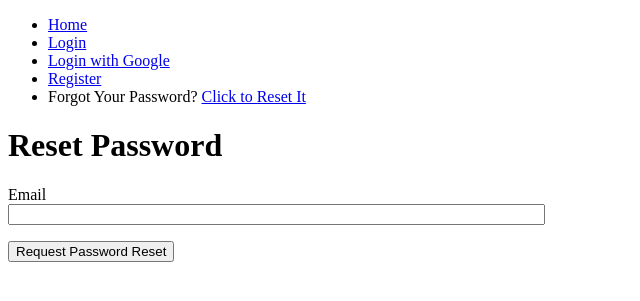
After one commit to Struanjh/booking-app, a Flask app: page /reset_password_request in a window 1280 px wide. The commit adds this page. Shown: the top 301 px of the page, without its empty margins (0-640 px from the left). Run offline with Flask 3, Linux system fonts and the light colour scheme; some libraries are stand-ins or nearby versions.

Commit message:
Password rest and email sending features

```diff
--- a/app/forms.py
+++ b/app/forms.py
@@ -32,3 +32,13 @@ class UserProfileForm(FlaskForm):
     last_name = StringField('Last Name', validators=[DataRequired()])
     email = StringField('Email', validators=[DataRequired(), Email()])
     edit_submit = SubmitField('Edit Profile')
+
+class ResetPasswordRequestForm(FlaskForm):
+    email = StringField('Email', validators=[DataRequired(), Email()])
+    submit = SubmitField('Request Password Reset')
+
+class ResetPasswordForm(FlaskForm):
+    password = PasswordField('Password', validators=[DataRequired()])
+    confirm_password = PasswordField(
+        'Confirm Password', validators=[DataRequired(), EqualTo('password')])
+    submit = SubmitField('Reset Password')
--- a/app/routes.py
+++ b/app/routes.py
@@ -7,7 +7,8 @@ from flask import render_template, flash, redirect, url_for, request, jsonify, c
 from flask_login import current_user, login_user, logout_user, login_required
 from werkzeug.urls import url_parse
 from app import app, db
-from app.forms import LoginForm, RegisterForm, UserProfileForm
+from app.email import send_password_reset_email
+from app.forms import LoginForm, RegisterForm, UserProfileForm, ResetPasswordRequestForm, ResetPasswordForm
 from app.models import User, Role, EnglishClasses
 
 @app.route('/')
@@ -284,3 +285,34 @@ def oauth2_callback(provider):
     userInfo = getUserDetails()
     updateDB()
     return redirect(url_for('home'))
+
+
+@app.route('/reset_password_request', methods=['GET', 'POST'])
+def reset_password_request():
+    if current_user.is_authenticated:
+        return redirect(url_for('home'))
+    form = ResetPasswordRequestForm()
+    if form.validate_on_submit():
+        user = User.query.filter_by(email=form.email.data).first()
+        if user:
+            send_password_reset_email(user)
+        flash('Check your email for the instructions to reset your password')
+        return redirect(url_for('login'))
+    return render_template('reset_password_request.html',
+                           title='Reset Password', form=form)
+
+@app.route('/reset_password/<token>', methods=['GET', 'POST'])
+def reset_password(token):
+    if current_user.is_authenticated:
+        return redirect(url_for('home'))
+    ##Static method so can be called directly from the class
+    user = User.verify_reset_password_token(token)
+    if not user:
+        return redirect(url_for('home'))
+    form = ResetPasswordForm()
+    if form.validate_on_submit():
+        user.set_password(form.password.data)
+        db.session.commit()
+        flash('Your password has been reset. Please login with your new password')
+        return redirect(url_for('login'))
+    return render_template('reset_password.html', form=form)
--- a/app/templates/base.html
+++ b/app/templates/base.html
@@ -20,6 +20,10 @@
                 <a class="btn btn-primary" href="{{ url_for('oauth2_authorize', provider='google') }}">Login with Google</a>
             </li>
             <li><a href="{{ url_for('register') }}">Register</a></li>
+            <li>
+                Forgot Your Password?
+                <a href="{{ url_for('reset_password_request') }}">Click to Reset It</a>
+            </li>
             {% else %}
                 {% if current_user.role.role == 'admin' %}
                 <li><a href="/admin">Admin</a></li>
--- /dev/null
+++ b/app/templates/reset_password_request.html
@@ -0,0 +1,16 @@
+{% extends "base.html" %}
+
+{% block content %}
+    <h1>Reset Password</h1>
+    <form action="" method="post">
+        {{ form.hidden_tag() }}
+        <p>
+            {{ form.email.label }}<br>
+            {{ form.email(size=64) }}<br>
+            {% for error in form.email.errors %}
+            <span>{{ error }}</span>
+            {% endfor %}
+        </p>
+        <p>{{ form.submit() }}</p>
+    </form>
+{% endblock %}
```
Also changed, not shown: app/email.py (+28 -0 lines), app/models.py (+22 -4 lines), app/templates/email/reset_password_email.html (added, +12 -0 lines), app/templates/email/reset_password_email.txt (added, +12 -0 lines), app/templates/reset_password.html (added, +23 -0 lines), config.py (+8 -1 lines), 1 other file.
